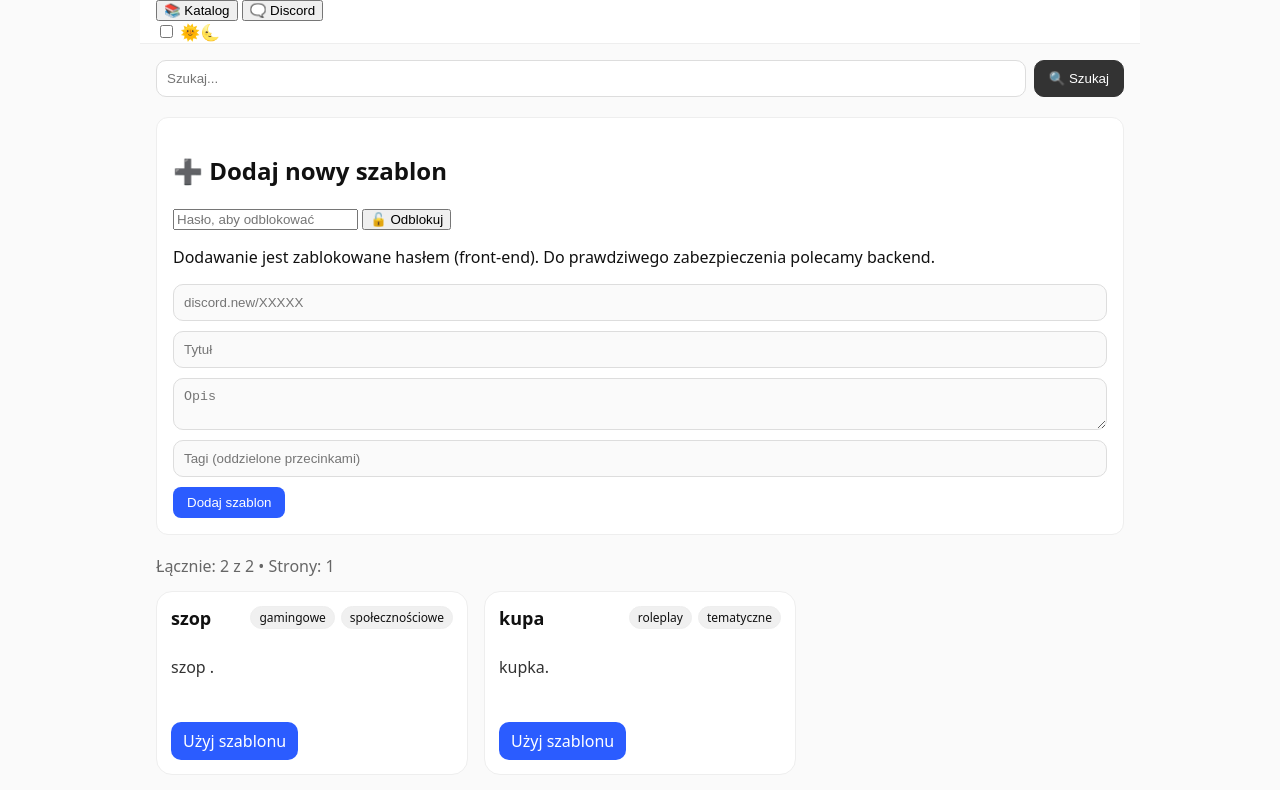
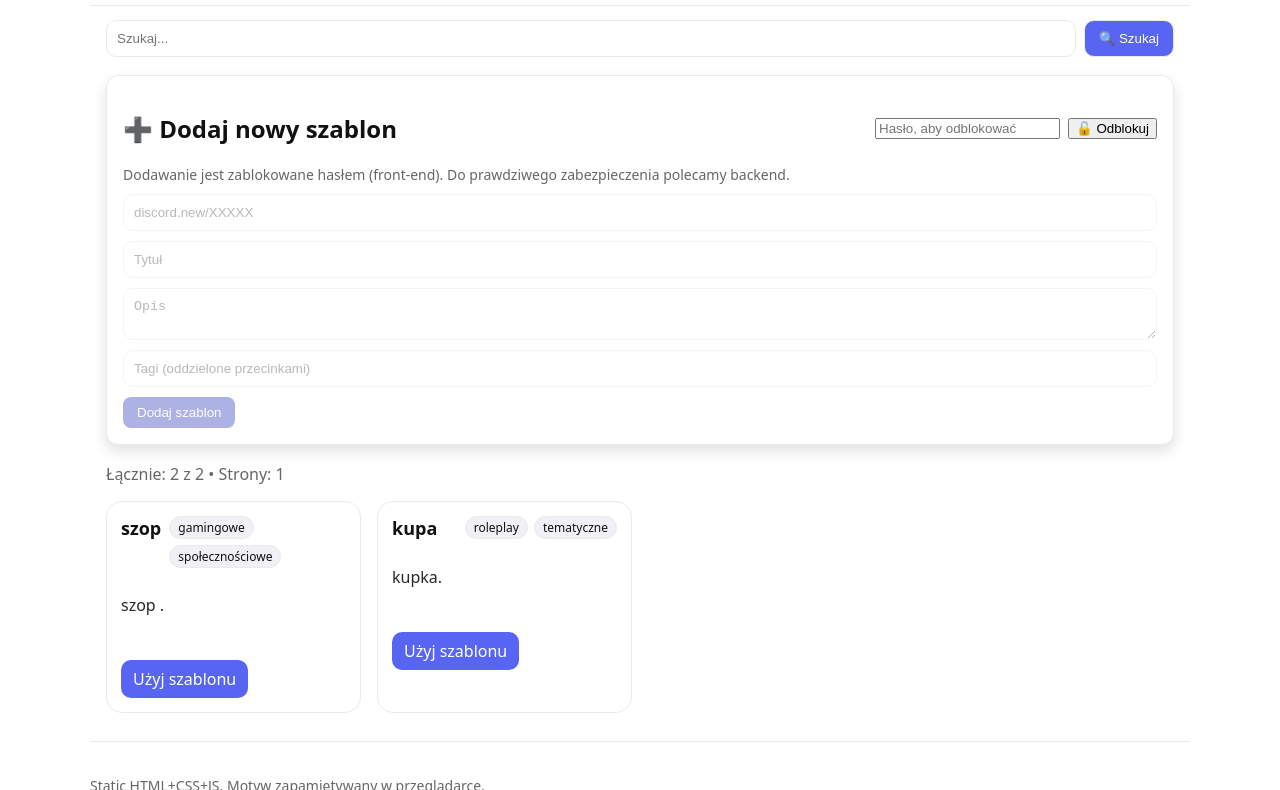
Before and after one commit to raxonek/Szablonyteam, a plain HTML site: page index.html in a window 1280 px wide. Shown: the part 85-875 px from the top of the page. Drawn offline with nearby package versions, Linux system fonts and the light colour scheme.

Commit message:
Update styles.css

```diff
--- a/styles.css
+++ b/styles.css
@@ -1,29 +1,84 @@
 
-:root { --gap: 16px; }
+:root {
+  --bg: #ffffff;
+  --fg: #111111;
+  --muted: #666666;
+  --card: #ffffff;
+  --border: #eaeaea;
+  --accent: #5865F2;
+  --pill: #f0f0f5;
+  --shadow: rgba(0,0,0,.12);
+}
+html[data-theme="dark"] {
+  --bg: #0f1115;
+  --fg: #e6e6e6;
+  --muted: #a0a0a0;
+  --card: #161922;
+  --border: #23283a;
+  --accent: #8EA1E1;
+  --pill: #21263a;
+  --shadow: rgba(0,0,0,.4);
+}
 * { box-sizing: border-box; }
-body { font-family: system-ui, sans-serif; margin:0; color:#111; background:#fafafa; }
-a { color:#2b5cff; text-decoration:none; }
-.container { max-width: 1000px; margin: 0 auto; padding: 0 16px; }
-header { padding: 28px 0 10px; border-bottom: 1px solid #eee; background:#fff; position:sticky; top:0; z-index:10; }
-h1 { margin:0; font-size: 24px; }
-.sub { color:#666; margin:6px 0 0; }
-.toolbar { display:flex; gap:8px; margin: 16px 0; }
-.toolbar input { flex:1; padding:10px; border:1px solid #ddd; border-radius:10px; }
-.toolbar button { padding:10px 14px; border-radius:10px; border:1px solid #333; background:#333; color:#fff; cursor:pointer; }
-.meta { color:#666; margin: 12px 0; }
-.add-section { margin:20px 0; padding:16px; background:#fff; border:1px solid #eee; border-radius:12px; }
-.add-form { display:flex; flex-direction:column; gap:10px; }
-.add-form input, .add-form textarea { padding:10px; border:1px solid #ddd; border-radius:10px; }
-.add-form button { align-self:flex-start; padding:8px 14px; border-radius:8px; border:none; background:#2b5cff; color:#fff; cursor:pointer; }
-.grid { display:grid; grid-template-columns: repeat(auto-fill,minmax(240px,1fr)); gap: var(--gap); margin:14px 0 28px; }
-.card { background:#fff; border:1px solid #eee; border-radius:16px; padding:14px; display:flex; flex-direction:column; gap:10px; transition: transform 0.2s ease, box-shadow 0.2s ease; }
-.card:hover { transform: translateY(-4px); box-shadow:0 6px 16px rgba(0,0,0,.15); }
+body { margin:0; font-family: system-ui, -apple-system, Segoe UI, Roboto, Arial, sans-serif; background: var(--bg); color: var(--fg); }
+a { color: var(--accent); text-decoration: none; }
+.container { max-width: 1100px; margin: 0 auto; padding: 0 16px; }
+.header { display:flex; align-items:center; justify-content: space-between; gap: 16px; padding: 18px 0; position: sticky; top: 0; background: var(--bg); border-bottom: 1px solid var(--border); z-index: 10; }
+.brand { display:flex; align-items:center; gap: 12px; }
+.logo { width: 48px; height: 48px; border-radius: 12px; box-shadow: 0 4px 14px var(--shadow); }
+h1 { margin:0; font-size: 22px; }
+.sub { color: var(--muted); margin: 2px 0 0; }
+
+.tabs { display:flex; gap:8px; }
+.tab { background: var(--pill); border: 1px solid var(--border); color: var(--fg); padding: 8px 12px; border-radius: 999px; cursor:pointer; transition: transform .15s ease, box-shadow .15s ease; }
+.tab.active { background: var(--accent); color: #fff; border-color: var(--accent); }
+.tab:hover { transform: translateY(-2px); box-shadow: 0 6px 14px var(--shadow); }
+
+.controls { display:flex; align-items:center; gap:12px; }
+.theme-toggle { display:flex; align-items:center; gap:6px; }
+.theme-toggle input { display:none; }
+.theme-toggle label { display:flex; gap:6px; align-items:center; background: var(--pill); border:1px solid var(--border); border-radius:999px; padding:4px 10px; cursor:pointer; }
+.theme-toggle span { font-size: 14px; }
+
+.toolbar { display:flex; gap:8px; margin: 14px 0; }
+.toolbar input { flex:1; padding:10px; border:1px solid var(--border); border-radius:10px; background: var(--card); color: var(--fg); }
+.toolbar button { padding:10px 14px; border-radius:10px; border:1px solid var(--border); background: var(--accent); color:#fff; cursor:pointer; }
+
+.add-section { margin:18px 0; padding:16px; background: var(--card); border:1px solid var(--border); border-radius:12px; box-shadow: 0 6px 14px var(--shadow); }
+.add-head { display:flex; align-items:center; justify-content: space-between; gap: 12px; }
+.lock { display:flex; gap:8px; }
+.hint { color: var(--muted); margin: 0 0 10px; font-size: 14px; }
+.add-form { display:flex; flex-direction:column; gap:10px; transition: opacity .2s ease; }
+.add-form.locked { opacity:.5; filter: grayscale(0.3); pointer-events: none; }
+.add-form input, .add-form textarea { padding:10px; border:1px solid var(--border); border-radius:10px; background: var(--bg); color: var(--fg); }
+.add-form button { align-self:flex-start; padding:8px 14px; border-radius:8px; border:none; background: var(--accent); color:#fff; cursor:pointer; }
+
+.meta { color: var(--muted); margin: 12px 0; }
+
+.grid { display:grid; grid-template-columns: repeat(auto-fill,minmax(240px,1fr)); gap:16px; margin: 16px 0 28px; }
+.card { background: var(--card); border:1px solid var(--border); border-radius:16px; padding:14px; display:flex; flex-direction:column; gap:10px; transition: transform .2s ease, box-shadow .2s ease; }
+.card:hover { transform: translateY(-4px); box-shadow: 0 10px 18px var(--shadow); }
 .card-head { display:flex; justify-content:space-between; align-items:flex-start; gap:8px; }
 .card h3 { margin:0; font-size: 18px; }
 .tags { display:flex; flex-wrap:wrap; gap:6px; }
-.tags span { font-size:12px; border:1px solid #eee; border-radius:999px; padding:2px 8px; background:#f0f0f0; }
-.desc { min-height:40px; color:#333; }
-.btn { align-self:flex-start; padding:8px 12px; background:#2b5cff; color:#fff; border-radius:10px; }
-.footer { color:#666; font-size:14px; padding:24px 0 40px; border-top:1px solid #eee; }
-.fadein { animation: fadeIn 0.5s ease; }
-@keyframes fadeIn { from { opacity:0; transform:translateY(10px);} to { opacity:1; transform:translateY(0);} }
+.tags span { font-size:12px; border:1px solid var(--border); border-radius:999px; padding:2px 8px; background: var(--pill); }
+.desc { min-height:40px; color: var(--fg); opacity: .9; }
+.btn { align-self:flex-start; padding:8px 12px; background: var(--accent); color:#fff; border-radius:10px; }
+.btn.big { padding:12px 18px; font-size: 16px; }
+
+.footer { color: var(--muted); font-size:14px; padding: 20px 0 40px; border-top: 1px solid var(--border); }
+
+.fadein { animation: fadeIn .45s ease both; }
+@keyframes fadeIn { from { opacity:0; transform: translateY(10px);} to { opacity:1; transform: translateY(0);} }
+
+.shake { animation: shake .4s ease; }
+@keyframes shake { 10%, 90% { transform: translateX(-1px) } 20%, 80% { transform: translateX(2px) } 30%, 50%, 70% { transform: translateX(-4px) } 40%, 60% { transform: translateX(4px) } }
+
+.tabpanel { display:none; animation: fadeIn .25s ease both; }
+.tabpanel.active { display:block; }
+
+.discord-card { display:flex; gap:16px; padding:16px; background: var(--card); border:1px solid var(--border); border-radius:16px; box-shadow: 0 6px 14px var(--shadow); }
+.discord-icon { width: 92px; height:92px; border-radius: 16px; box-shadow: 0 8px 20px var(--shadow); }
+.discord-info h2 { margin: 0 0 8px; }
+.discord-info .desc { color: var(--muted); }
+.bullets { margin: 10px 0 14px; padding-left: 18px; }
```
